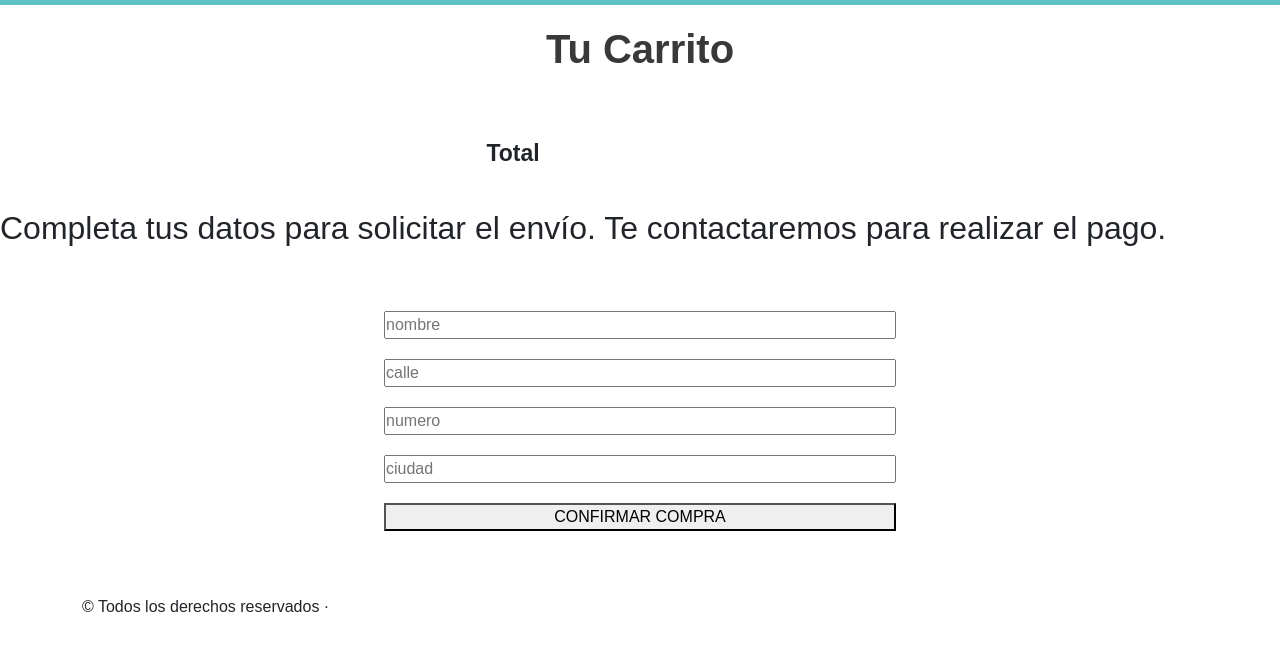
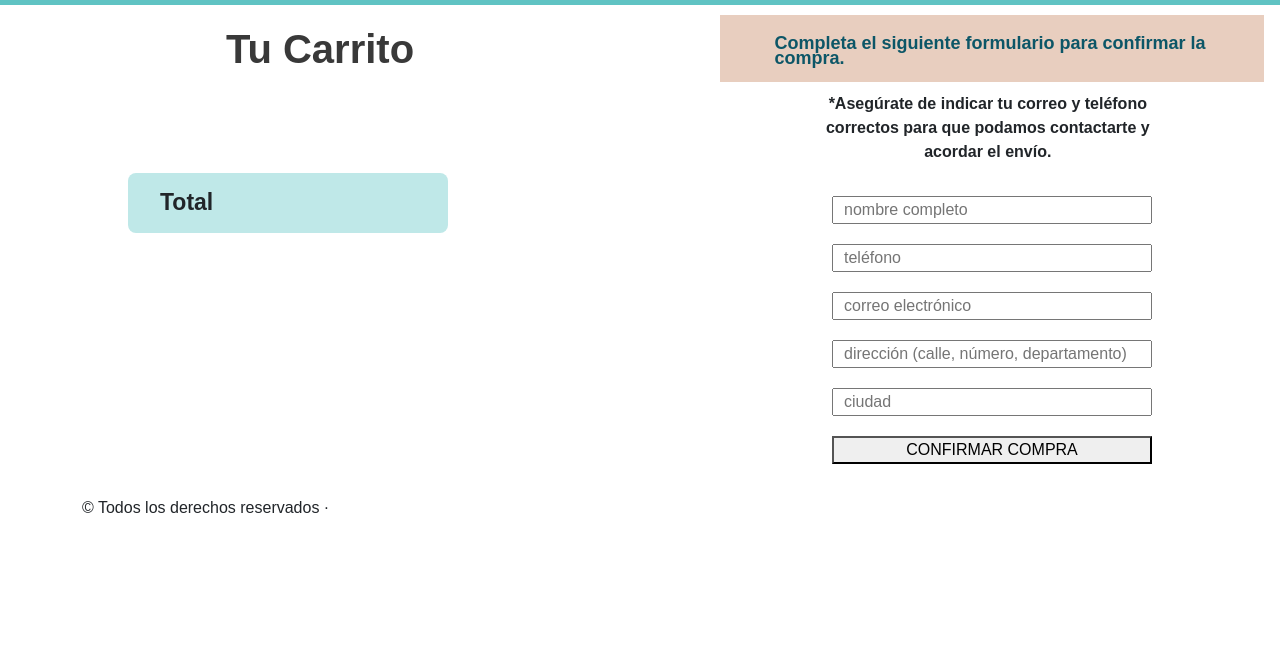
Before and after one commit to arualzeravla/LaBiblioteca, a website: page carrito.html in a window 1280 px wide. Shown: the part 98-748 px from the top of the page. Drawn offline with nearby package versions, Linux system fonts and the light colour scheme; some packages are replaced by stand-ins of ours; a script that the page names is missing; a web font is replaced by a local one.

Commit message:
librerias

```diff
--- a/carrito.html
+++ b/carrito.html
@@ -77,7 +77,9 @@
 
     <main>
 
-        <div>
+        <div class="gridContainer">
+
+            <div class="containerCarrito">
                 <h1 id="h1_tituloCarrito">Tu Carrito</h1>
                 <ul id="ul_carrito">
 
@@ -90,17 +92,32 @@
 
             </div>
 
-        <h2>Completa tus datos para solicitar el envío. Te contactaremos para realizar el pago.</h2>
+            <div class="containerForm">
+
+                <div class="tituloFormContainer">
+                    <p class="tituloFormCarrito">Completa el siguiente formulario para confirmar la compra.</p>
+                </div>
+                <p class="tituloFormCarrito2">*Asegúrate de indicar tu correo y teléfono correctos para que podamos
+                    contactarte y acordar el envío.</p>
 
                 <form action="" id="formCompra">
-            <input class="inputFieldCompra" type="text" id="nombre" placeholder="nombre">
-            <input class="inputFieldCompra" type="text" id="calle" placeholder="calle">
-            <input class="inputFieldCompra" type="text" id="numero" placeholder="numero">
+                    <input class="inputFieldCompra" type="text" id="nombre" placeholder="nombre completo">
+                    <input class="inputFieldCompra" type="text" id="telefono" placeholder="teléfono">
+                    <input class="inputFieldCompra" type="text" id="correo" placeholder="correo electrónico">
+                    <input class="inputFieldCompra" type="text" id="direccion"
+                        placeholder="dirección (calle, número, departamento)">
                     <input class="inputFieldCompra" type="text" id="ciudad" placeholder="ciudad">
+
+                    <div id="errorDiv">
+
+                    </div>
+
                     <button>CONFIRMAR COMPRA</button>
                 </form>
 
+            </div>
 
+        </div>
 
         <!-- FOOTER -->
         <footer class="container">
@@ -115,6 +132,11 @@
         integrity="sha384-pprn3073KE6tl6bjs2QrFaJGz5/SUsLqktiwsUTF55Jfv3qYSDhgCecCxMW52nD2" crossorigin="anonymous">
     </script>
 
+    <!-- Sweet Alert -->
+    <script src="//cdn.jsdelivr.net/npm/sweetalert2@11"></script>
+    <link rel="stylesheet" href="@sweetalert2/theme-borderless/borderless.css">
+    <script src="sweetalert2/dist/sweetalert2.min.js"></script>
+
     <!-- JavaScript -->
     <script src="js/formCompra.js"></script>
 
--- a/css/index.css
+++ b/css/index.css
@@ -112,46 +112,95 @@ a:hover{
     background-color: #1c8585;
 }
 
-/* FORM DE COMPRA */
+/* CARRITO */
+
+.gridContainer{
+    display: grid;
+    grid-template-columns: 1fr 1fr;
+}
 
 #h1_tituloCarrito{
     font-weight: bold;
     text-align: center;
     color: rgb(57, 57, 57);
-    padding-top: 20px;
+    padding: 20px 0;
+}
+
+
+#ul_carrito{
+    padding: 8% 5%;
+}
+.li_itemCarrito{
+    list-style-type: none;
+    display: grid;
+    grid-template-columns: 60% 35% 5%;
+    padding-bottom: 10px;
+}
+
+#div_precioTotal{
+    font-weight: bold;
+    width: 50%;
+    margin: 20px 20%;
+    font-size: 23px;
+    display: flex;
+    justify-content: space-between;
+    background-color: #bfe8e8;
+    padding: 2% 5%;
+    border-radius: 8px;
+
+}
+
+.tituloFormContainer{
+    background-color: rgb(232, 206, 191);
+    padding: 1px 0;
+    margin-top: 10px;
+    width: 85%;
+    margin-left: 12.5%;
+}
+
+.tituloFormCarrito{
+    margin-left: 10%;
+    margin-top: 20px;
+    font-size: 18px;
+    line-height: 0.8em;
+    font-weight: bold;
+    color: rgb(12, 86, 103);
+}
+
+.tituloFormCarrito2{
+    width: 350px;
+    margin: 10px 0 10px 27%;
+    text-align: center;
+    font-weight: bold;
+}
+
+.div_trashIcon{
+    cursor: pointer;
 }
 
 #formCompra {
     display: flex;
     flex-direction: column;
-    margin: 5% 30%;
+    margin: 5% 20% 5% 30%;
 }
 
 .inputFieldCompra{
     margin-bottom: 20px;
 }
 
-#ul_carrito{
-    padding: 5%;
-}
-.li_itemCarrito{
-    list-style-type: none;
-    display: grid;
-    grid-template-columns: 60% 35% 5%;
-    row-gap: 50px;
+.inputFieldCompra{
+    padding-left: 10px;
 }
 
-#div_precioTotal{
+.errorDiv{
+    padding: 8px;
+    margin-bottom: 20px;
+    color: red;
     font-weight: bold;
-    padding: 0 43% 3% 38%;
-    font-size: 23px;
-    display: flex;
-    justify-content: space-between;
-
 }
 
 @media (min-width: 600px){
     #ul_carrito{
-        padding: 3% 30% 0 30%;
+        padding: 3% 15% 5% 20%;
     }
 }
--- a/js/carrito.js
+++ b/js/carrito.js
@@ -20,6 +20,7 @@ let productos = [{
     }
 ]
 
+
 //CREO VARIABLE CARRITO
 let carrito;
 
@@ -35,6 +36,9 @@ function verificarCarrito() {
     }
 };
 
+verificarCarrito();
+
+
 //AGREGO UN EVENT LISTENER A TODOS LOS BOTONES "AGREGAR A CARRITO". BUSCO CUÁL ES EL PRODUCTO AGREGADO, SE EJECUTA LA FUNCIÓN verificarCarrito() PARA OBTENER EL ARRAY CARRITO QUE HAYA HASTA EL MOMENTO Y SE LE AGREGA EL PRODUCTO. LUEGO SE ENVÍA AL LOCAL STORAGE NUEVAMENTE.
 
 let botonesCompra = document.querySelectorAll("button.btn");
@@ -43,7 +47,6 @@ botonesCompra.forEach((btn) => {
         let botonID = e.target.id;
         for (producto of productos) {
             if (botonID === producto.idBoton) {
-                verificarCarrito();
                 carrito.push(producto);
                 let carritoJ = JSON.stringify(carrito)
                 localStorage.setItem("carrito", carritoJ);
--- a/js/formCompra.js
+++ b/js/formCompra.js
@@ -96,13 +96,17 @@ formulario.addEventListener("submit", validarFormulario);
 
 function validarFormulario(e) {
     e.preventDefault();
-    if (!e.target.children[0].value || !e.target.children[1].value || !e.target.children[2].value || !e.target.children[3].value) {
-        let mensaje = document.createElement("div");
-        mensaje.innerHTML = "Debes ingresar todos los datos solicitados";
-        document.body.append(mensaje);
+    let errorDiv = document.getElementById("errorDiv");
+
+    if (!e.target.children[0].value || !e.target.children[1].value || !e.target.children[2].value || !e.target.children[3].value || !e.target.children[4].value) {
+        errorDiv.classList.add("errorDiv")
+        errorDiv.innerHTML = " [x] Debes ingresar todos los datos solicitados";
     } else {
-        let mensaje = document.createElement("div");
-        mensaje.innerHTML = "Tu compra ha sido registrada. Recibirás el pedido de 3 a 5 días hábiiles.";
-        document.body.append(mensaje);
+        errorDiv.innerHTML = "";
+        Swal.fire({
+            icon: 'success',
+            title: '¡Tu compra ha sido realizada!',
+            text: 'Te contactaremos en menos de 48hs hábiles para confirmar el pago y acordar el envío.',
+          })
     }
 };
```
Lines whose indentation alone changed are shown as unchanged.
